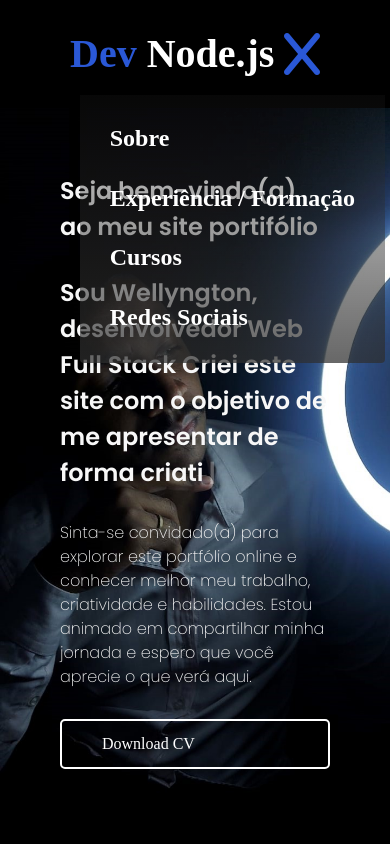
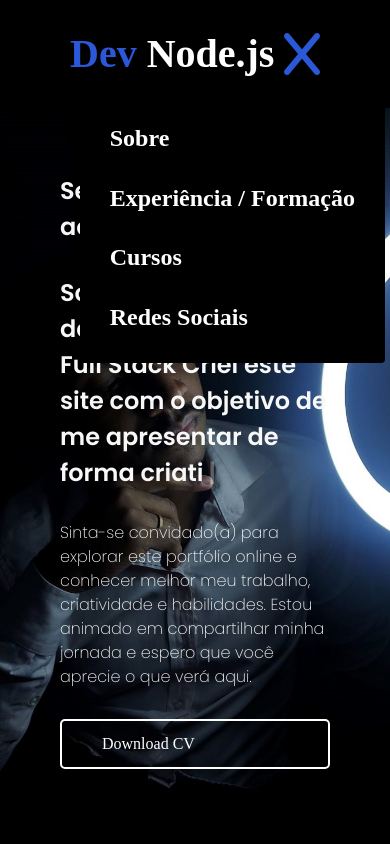
Before and after one commit to Wellyngton-Nascimento-Santos/site-portifolio, a website: page index.html in a window 390 px wide. Both pictures are taken after a click on the icon 299 px from the left and 54 px from the top of the page. Shown: the top 844 px of the page. Drawn offline with Linux system fonts and the light colour scheme.

```diff
--- a/style.css
+++ b/style.css
@@ -333,7 +333,7 @@
     }
 
     header .navegacao-primaria.ativado {
-        background: linear-gradient(rgba(43, 42, 42, 0.176), rgba(46, 46, 46, 0.724));
+        background: black; /** linear-gradient(rgba(43, 42, 42, 0.176), rgba(46, 46, 46, 0.724))**/
         position: absolute;
         display: grid;
         top: 80px;
```
